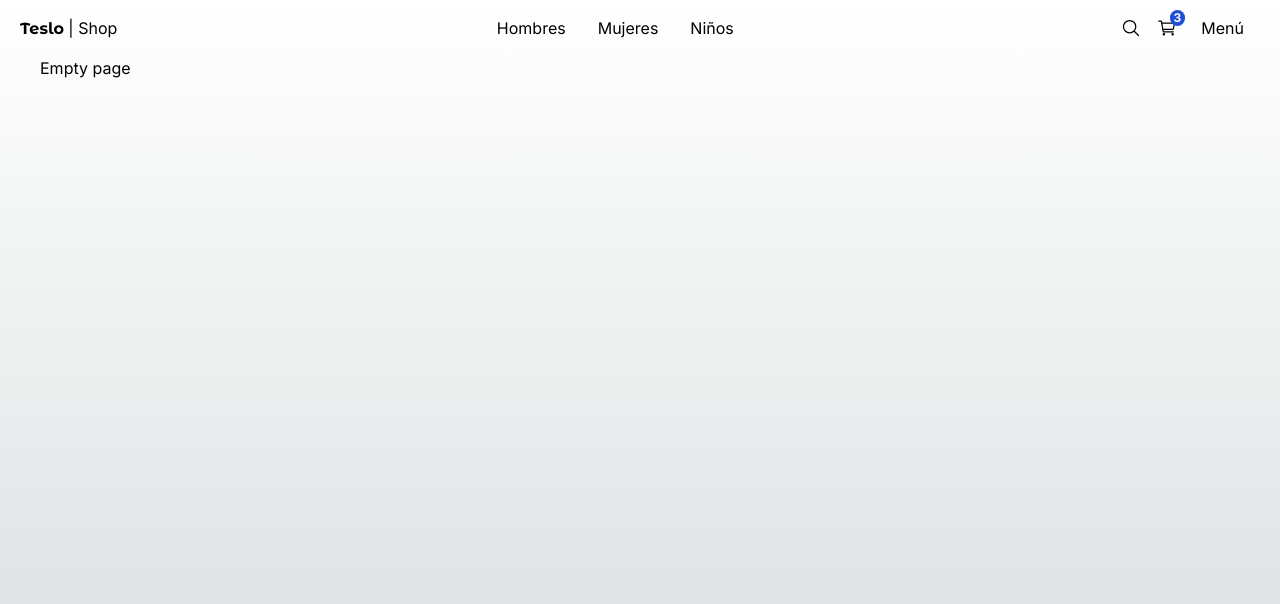
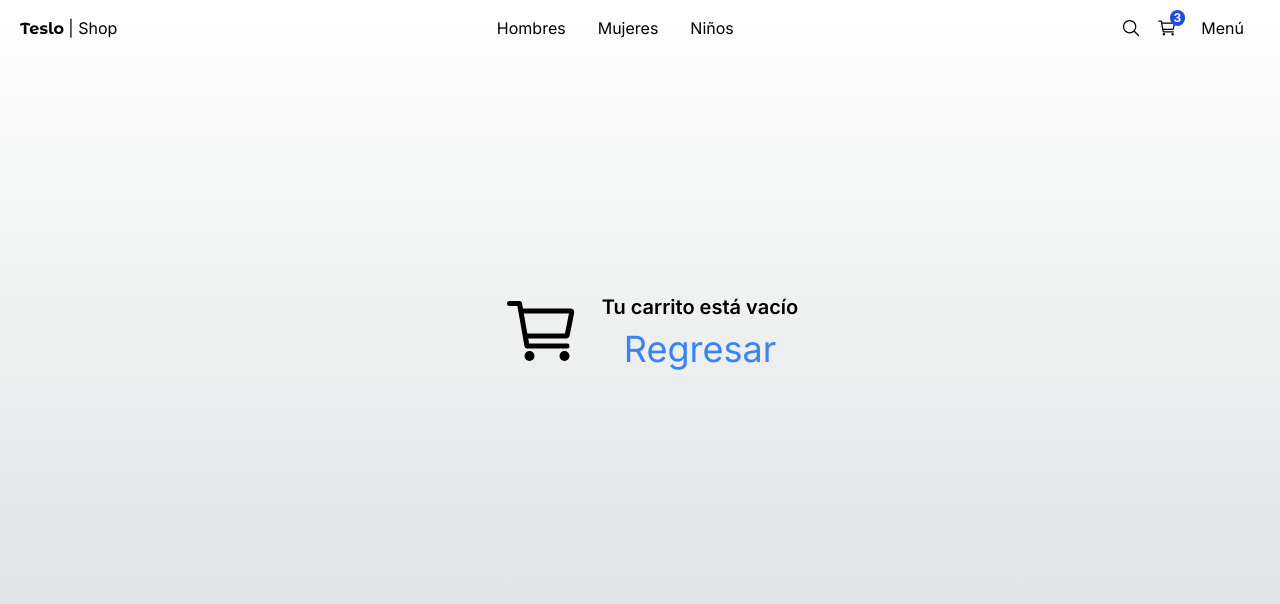
Before and after one commit to Gustavoand39/teslo-shop, a Next.js app: page /empty in a window 1280 px wide. Shown: the top 604 px of the page. Built offline with nearby package versions, Linux system fonts and the light colour scheme.

Commit message:
feat: Add redirect to empty page when cart is empty

```diff
--- a/src/app/(shop)/cart/page.tsx
+++ b/src/app/(shop)/cart/page.tsx
@@ -2,6 +2,7 @@
 import { initialData } from "@/seed/seed";
 import Image from "next/image";
 import Link from "next/link";
+import { redirect } from "next/navigation";
 
 const productsInCart = [
   initialData.products[0],
@@ -10,6 +11,10 @@
 ];
 
 export default function CartPage() {
+  if (productsInCart.length === 0) {
+    redirect("/empty");
+  }
+
   return (
     <div className="flex justify-center items-center mb-72 px-10 sm:px-0">
       <div className="flex flex-col w-[1000px]">
--- a/src/app/(shop)/empty/page.tsx
+++ b/src/app/(shop)/empty/page.tsx
@@ -1,7 +1,18 @@
-export default function EmptyPage () {
+import Link from "next/link";
+import { IoCartOutline } from "react-icons/io5";
+
+export default function EmptyPage() {
   return (
-    <div>
-      <h1>Empty page</h1>
+    <div className="flex justify-center items-center h-[550px]">
+      <IoCartOutline size={80} className="mx-5" />
+
+      <div className="flex flex-col items-center">
+        <h1 className="text-xl font-semibold">Tu carrito está vacío</h1>
+
+        <Link href="/" className="text-blue-500 mt-2 text-4xl">
+          Regresar
+        </Link>
+      </div>
     </div>
   );
 }
```
